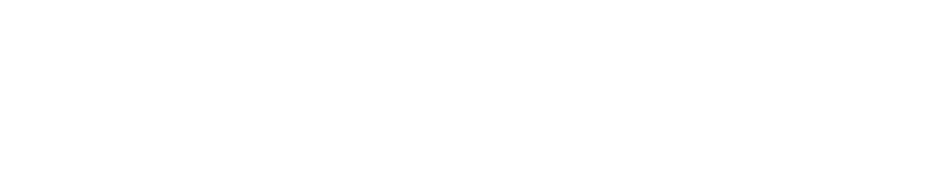
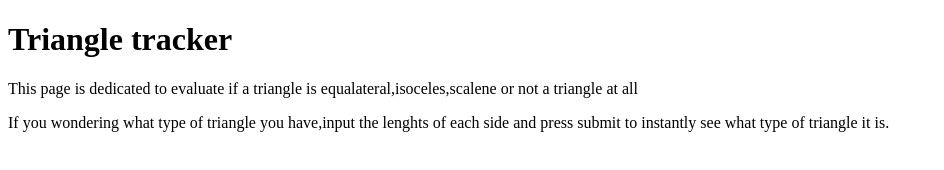
Before and after one commit to KevinMokoro/Triangle-tracker, a plain HTML site: page index.html in a window 1280 px wide. Shown: the whole page, without its empty margins (0-944 px from the left). Drawn offline with Linux system fonts and the light colour scheme.

Commit message:
add heading h1 and paragraphs to index.html.

```diff
--- a/index.html
+++ b/index.html
@@ -6,6 +6,8 @@
     <link rel="stylesheet" href="css/styles.css" type="text/css">
   </head>
   <body>
-
+    <h1>Triangle tracker</h1>
+    <p>This page is dedicated to evaluate if a triangle is equalateral,isoceles,scalene or not a triangle at all</p>
+    <p>If you wondering what type of triangle you have,input the lenghts of each side and press submit to instantly see what type of triangle it is.</p>
   </body>
 </html>
```
